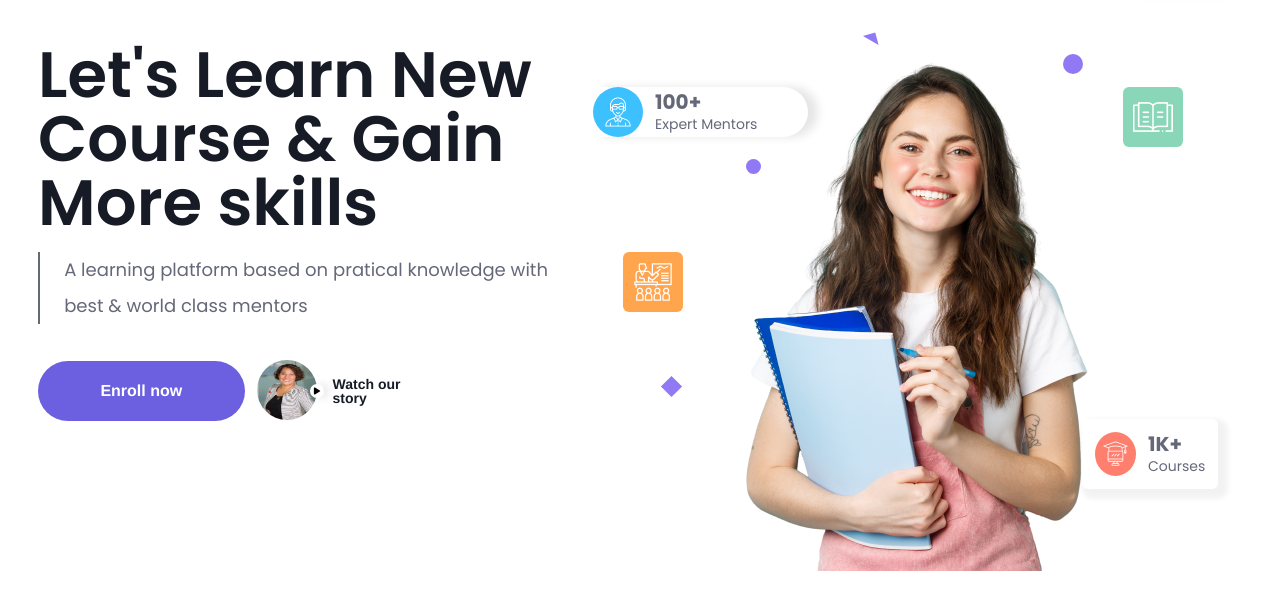
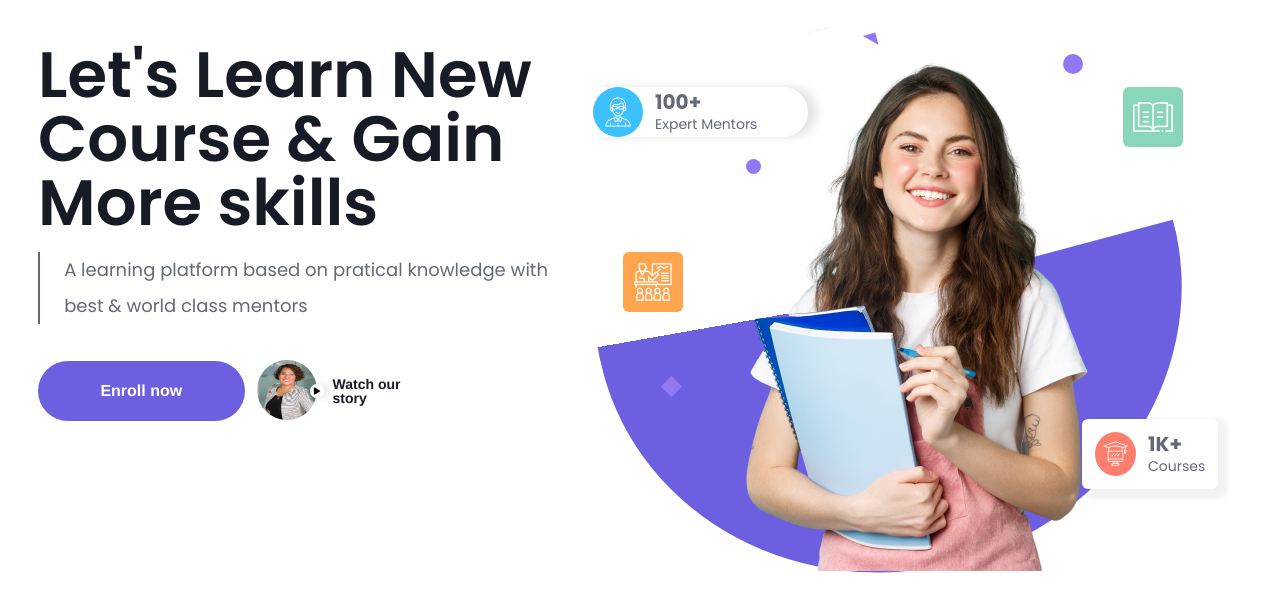
Before and after one commit to Johnkenny256/EduLearn-website, a plain HTML site: page index.html in a window 1280 px wide. Shown: the part 77-688 px from the top of the page. Drawn offline with nearby package versions, Linux system fonts and the light colour scheme.

Commit message:
add some backgrounds

```diff
--- a/css/style.css
+++ b/css/style.css
@@ -105,6 +105,7 @@ body {
 
 .hero_section {
   padding: 0 3.8rem;
+  padding-bottom: 2.4rem;
   display: grid;
   grid-template-columns: 1fr 1fr;
   gap: 2.4rem;
@@ -198,10 +199,13 @@ body {
   .second_side {
     position: relative;
     padding-top: 2.4rem;
+
     .student {
+      position: relative;
       display: flex;
       align-items: center;
       justify-content: center;
+      overflow: hidden;
     }
 
     .experts {
@@ -355,3 +359,17 @@ body {
     }
   }
 }
+
+.second_side::before {
+  content: "";
+  position: absolute;
+  top: -0.1%;
+  right: 10%;
+  width: 100%;
+  height: 100%;
+  border-radius: 50%;
+  background: linear-gradient(180deg, transparent 50%, #6c60e0 50%),
+    linear-gradient(185deg, transparent 50%, #6c60e0 50%);
+  transform: rotate(-15deg);
+  z-index: -1;
+}
--- a/index.html
+++ b/index.html
@@ -72,6 +72,7 @@
         <div class="second_side">
           <div class="student">
             <img
+            class="curved_img"
               src="imgs/Untitled-1000 1.png"
               alt="Image of girl carrying books"
             />
```
